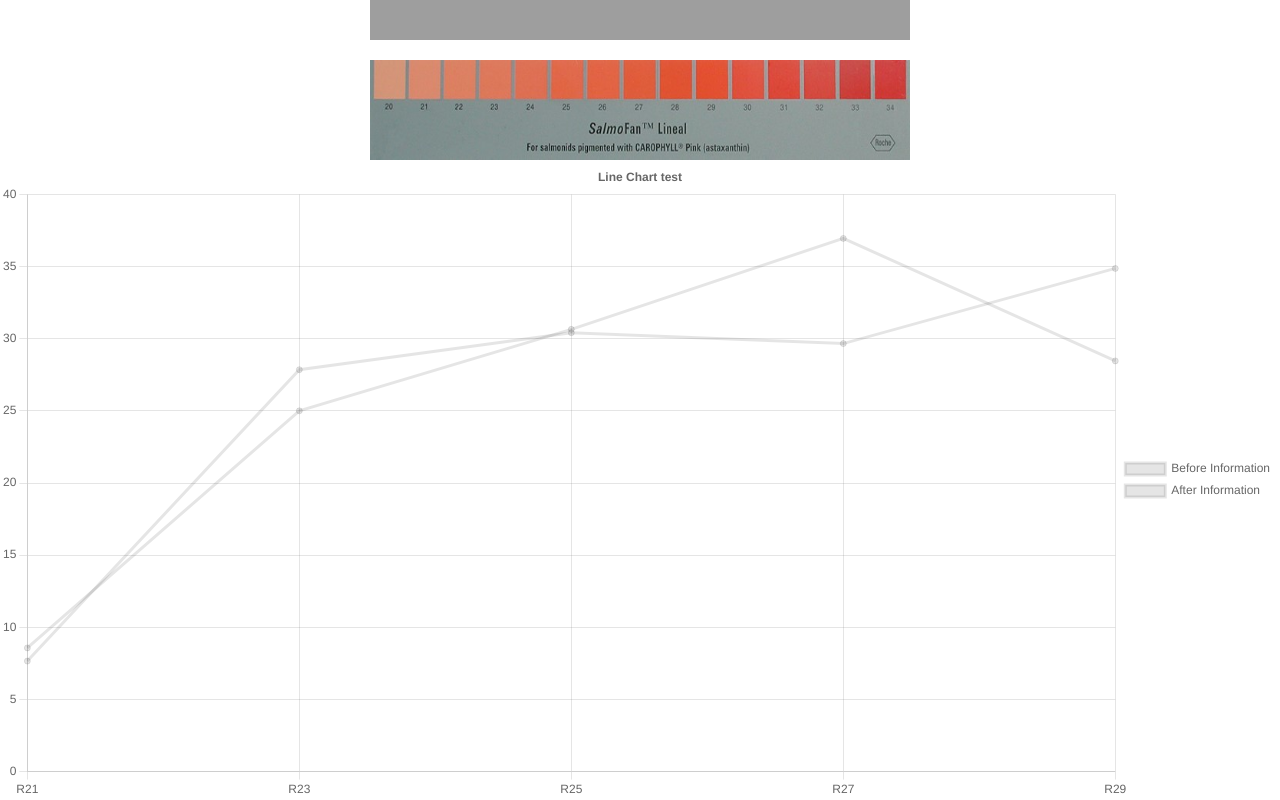
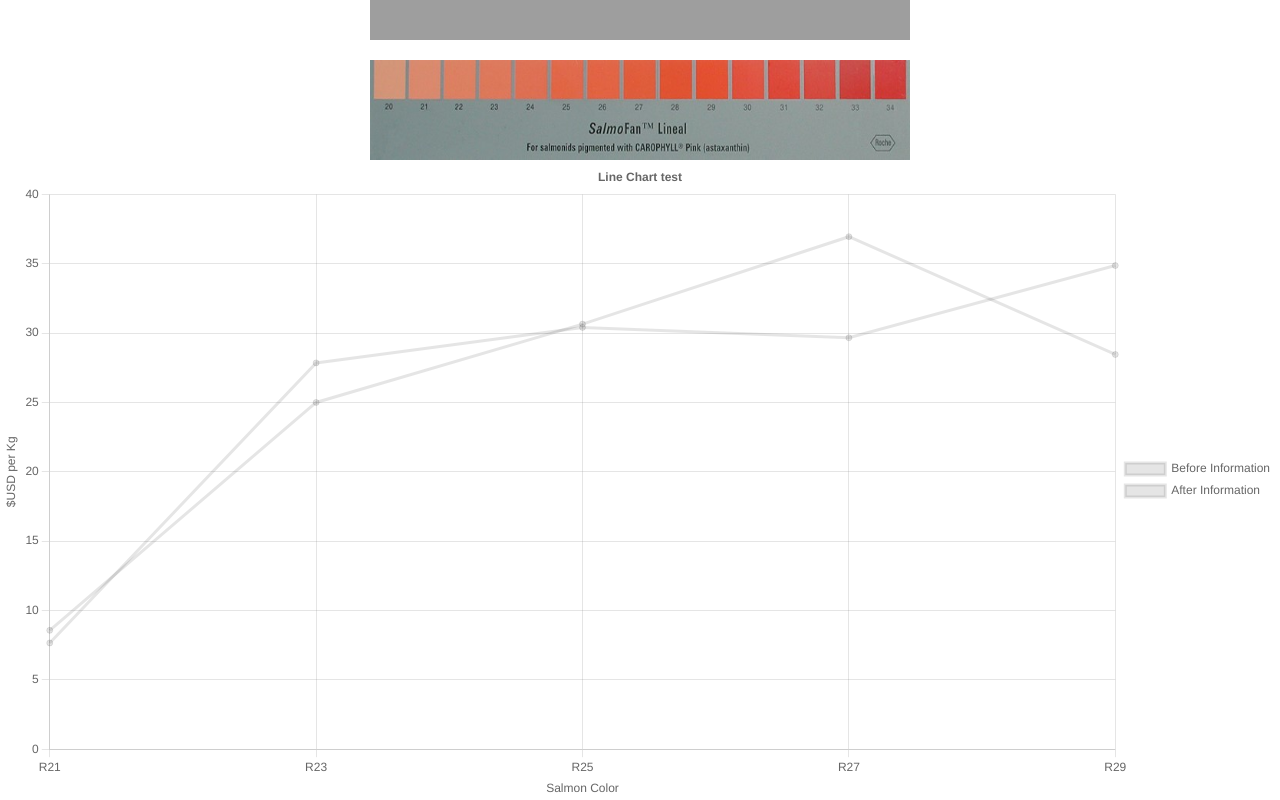
Before and after one commit to sungyotkim/gray-salmon-please, a React (Vite) app in the folder gray-salmon-please/: page / in a window 1280 px wide. Shown: the part 1676-2476 px from the top of the page. Built offline with nearby package versions, Linux system fonts and the light colour scheme; grey boxes are pictures that could not be loaded.

Commit message:
add axis titles

```diff
--- a/gray-salmon-please/src/components/InteractiveCharts/LineChart/LineChart.tsx
+++ b/gray-salmon-please/src/components/InteractiveCharts/LineChart/LineChart.tsx
@@ -37,6 +37,16 @@
   scales: {
     y: {
       beginAtZero: true,
+      title: {
+        display: true,
+        text: "$USD per Kg",
+      },
+    },
+    x: {
+      title: {
+        display: true,
+        text: "Salmon Color",
+      },
     },
   },
 };
```
